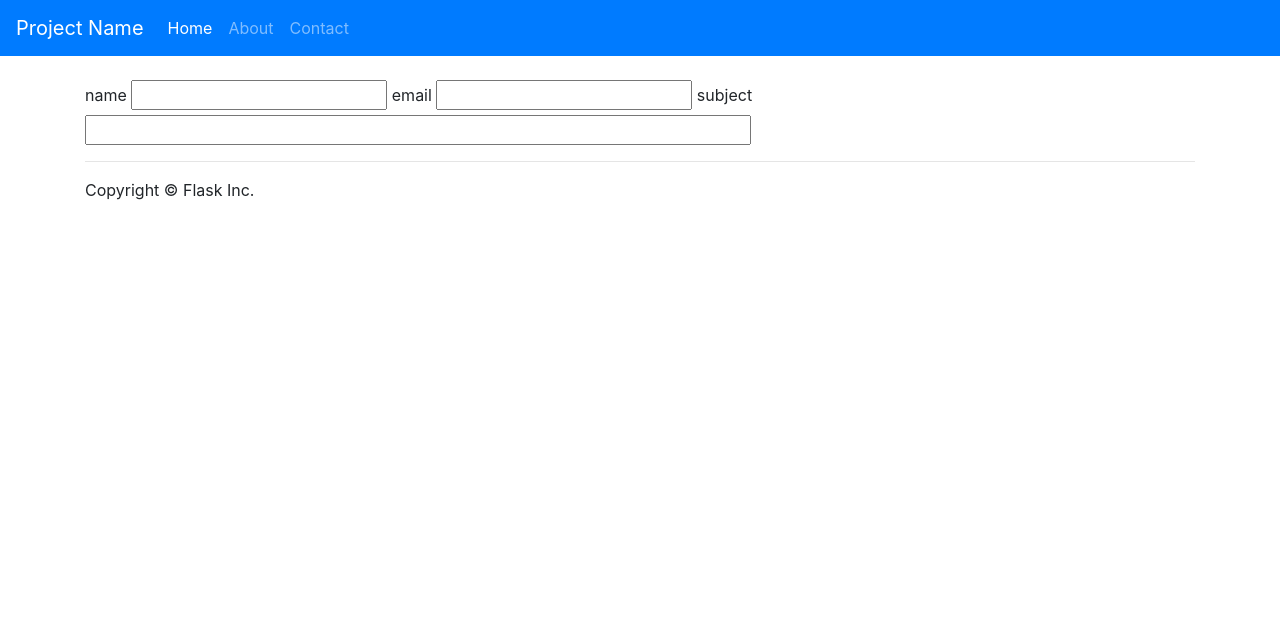
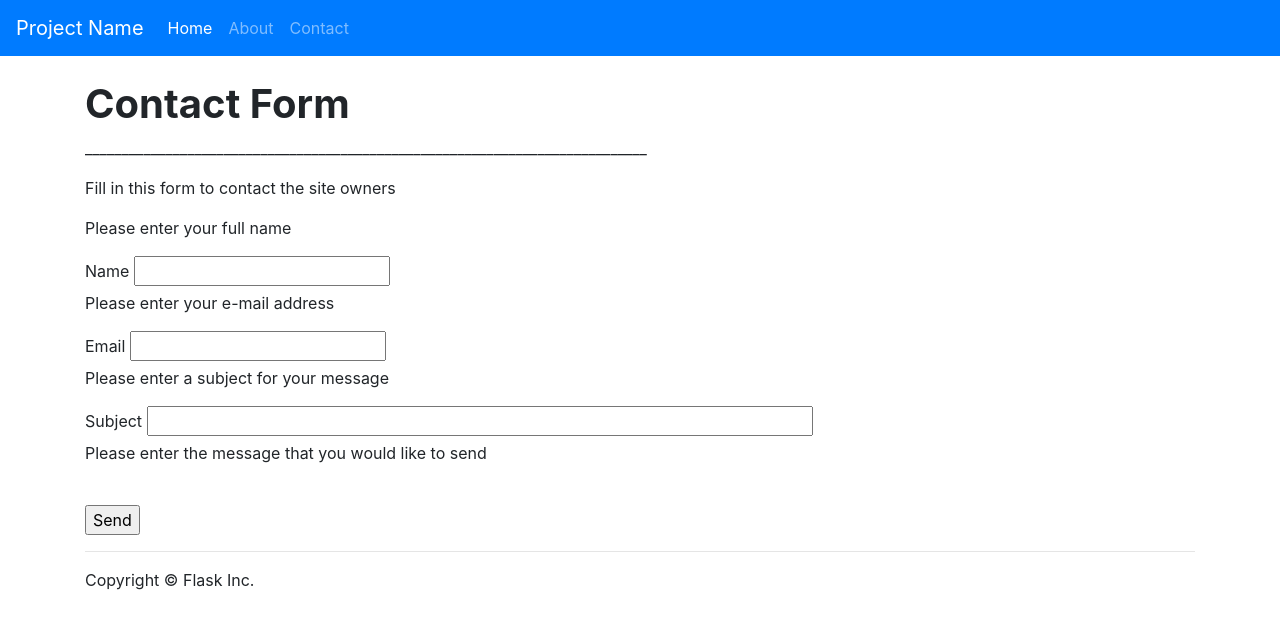
Before and after one commit to Skillz-Interface/info3180-lab3, a Flask app: template app/templates/contact.html in a window 1280 px wide. Shown: the top 629 px of the page. Run offline with Flask 2, Linux system fonts and the light colour scheme; the template is opened without the code that fills it: values that come from a table or form of the project are taken from there, others are empty; some libraries are stand-ins or nearby versions.

Commit message:
sent the mail

```diff
--- a/app/__init__.py
+++ b/app/__init__.py
@@ -6,8 +6,8 @@ app = Flask(__name__)
 app.config['SECRET_KEY'] = 'passphrase'
 app.config['MAIL_SERVER'] = 'smtp.mailtrap.io'
 app.config['MAIL_PORT'] = '2525'
-app.config['MAIL_USERNAME'] ='9e8174f5085ea0'
-app.config['MAIL_PASSWORD'] = '7fb25a3e5ebba3'
+app.config['MAIL_USERNAME'] =''
+app.config['MAIL_PASSWORD'] = ''
 
 mail = Mail(app)
 from app import views
--- a/app/forms.py
+++ b/app/forms.py
@@ -3,7 +3,7 @@ from wtforms import StringField
 from wtforms.validators import DataRequired
 
 class MyForm(FlaskForm):
-    name = StringField('name', validators=[DataRequired()])
-    email = StringField('email', validators=[DataRequired()])
-    subject = StringField('subject', validators=[DataRequired()])
-    textArea = StringField('textArea', validators=[DataRequired()])
+    name = StringField('Name', validators=[DataRequired()])
+    email = StringField('Email', validators=[DataRequired()])
+    subject = StringField('Subject', validators=[DataRequired()])
+    textArea = StringField('Message', validators=[DataRequired()])
--- a/app/templates/contact.html
+++ b/app/templates/contact.html
@@ -1,23 +1,46 @@
 {% extends "base.html" %}
 
 {% block main %}
+
+<div>
+<h1><b>Contact Form</b></h1>
+<p>_____________________________________________________________________________</p>
+
+<p>Fill in this form to contact the site owners</p>
+</div>
 
 <form method= "POST" action="/contact">
 
     {{form.csrf_token}}
 
+    <div>
+    <p>Please enter your full name</p>
     {{form.name.label}}
     {{form.name(size = 20)}}
+    </div>
 
-
+    <div>
+    <p> Please enter your e-mail address</p>
     {{form.email.label}}
     {{form.email(size = 20)}}
+    </div>
 
+    <div>
+    <p>Please enter a subject for your message</p>
     {{form.subject.label}}
     {{form.subject(size = 60)}}
+    </div>
 
+    <div>
+    <p>Please enter the message that you would like to send</p>
     {{form.message.label}}
-    {{form.message(size = 290)}}
+    {{form.message(size = 600)}}
+    </div>
+    <br>
+
+    <div>
+        <input type="submit" value="Send"/>
+    </div>
 </form>
 
 {% endblock %}
```
